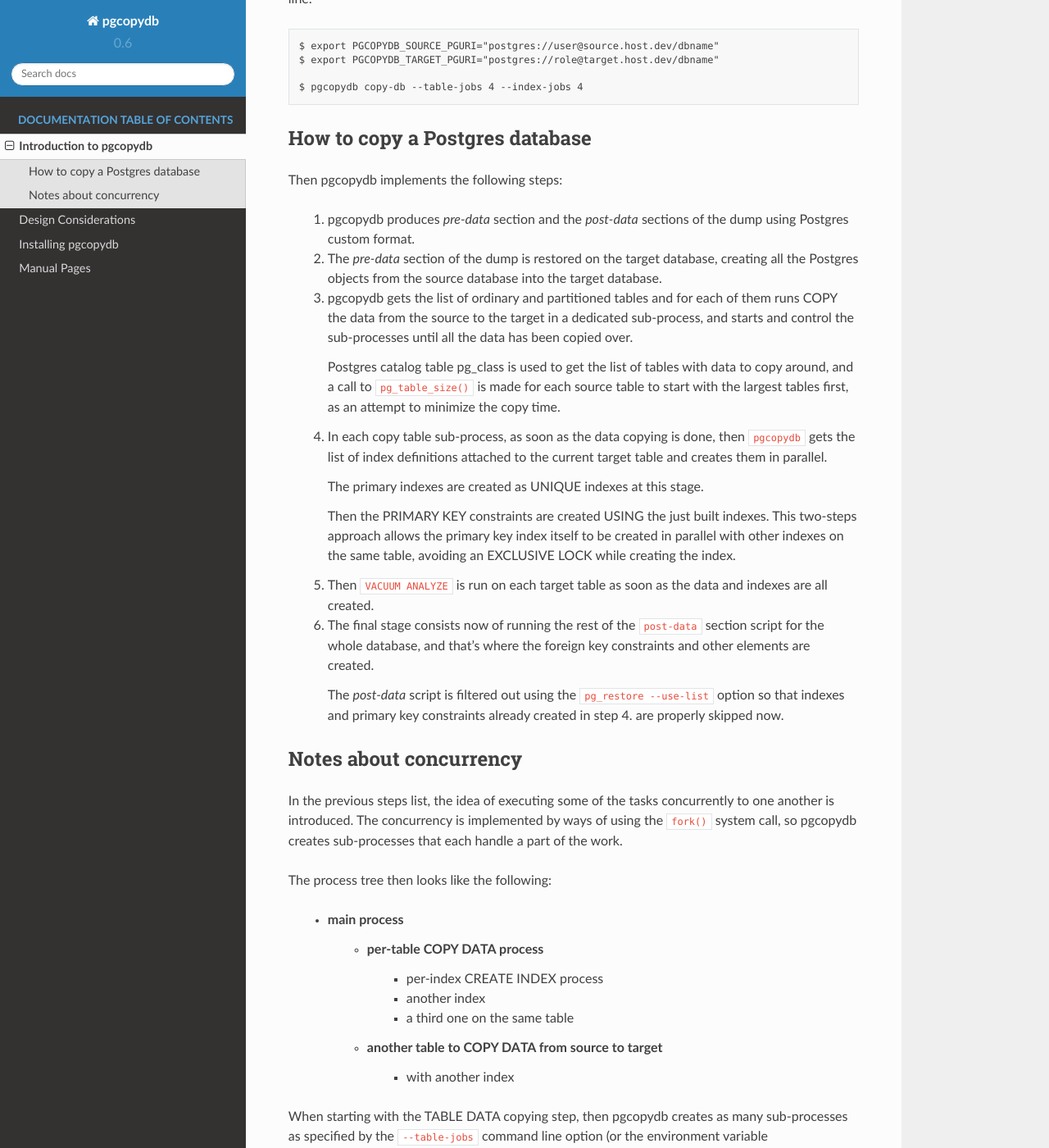
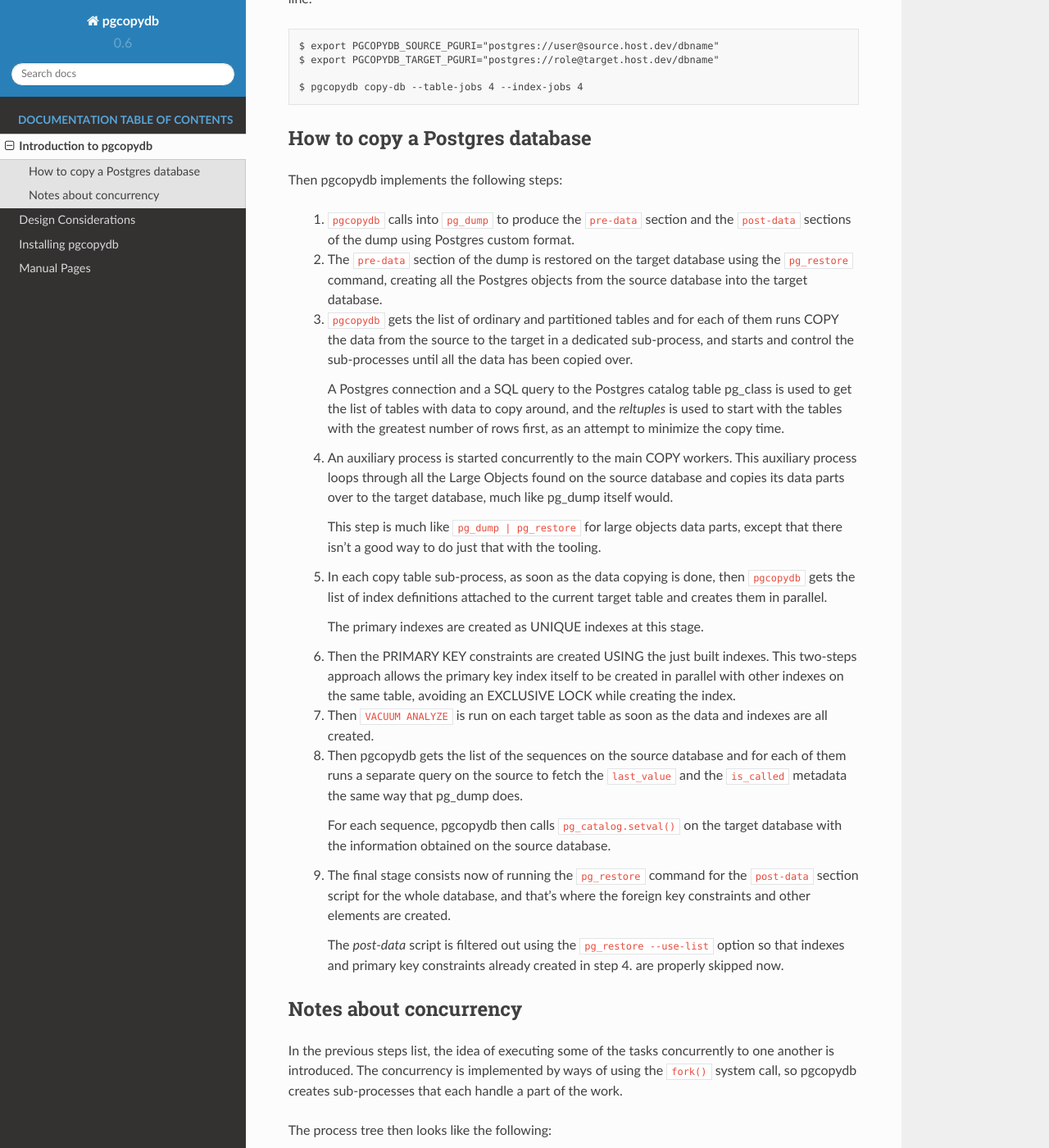
Before and after one commit to dimitri/pgcopydb, a Sphinx documentation site: the page built from docs/intro.rst, in a window 1280 px wide and 1400 px high, scrolled down 321 px. Shown: the whole window at 82% size. Built offline with Sphinx 7.4.7 and the Read the Docs theme 2.0.0, drawn with Linux system fonts in a browser that asks for light colours.

Commit message:
A pass at improving pgcopydb docs.

```diff
--- a/docs/intro.rst
+++ b/docs/intro.rst
@@ -20,40 +20,58 @@ How to copy a Postgres database
 
 Then pgcopydb implements the following steps:
 
-  1. pgcopydb produces *pre-data* section and the *post-data* sections of
-     the dump using Postgres custom format.
+  1. ``pgcopydb`` calls into ``pg_dump`` to produce the ``pre-data`` section
+     and the ``post-data`` sections of the dump using Postgres custom
+     format.
 
-  2. The *pre-data* section of the dump is restored on the target database,
-     creating all the Postgres objects from the source database into the
-     target database.
+  2. The ``pre-data`` section of the dump is restored on the target database
+     using the ``pg_restore`` command, creating all the Postgres objects
+     from the source database into the target database.
 
-  3. pgcopydb gets the list of ordinary and partitioned tables and for each
-     of them runs COPY the data from the source to the target in a dedicated
-     sub-process, and starts and control the sub-processes until all the
-     data has been copied over.
+  3. ``pgcopydb`` gets the list of ordinary and partitioned tables and for
+     each of them runs COPY the data from the source to the target in a
+     dedicated sub-process, and starts and control the sub-processes until
+     all the data has been copied over.
 
-     Postgres catalog table pg_class is used to get the list of tables with
-     data to copy around, and a call to ``pg_table_size()`` is made for each
-     source table to start with the largest tables first, as an attempt to
-     minimize the copy time.
+     A Postgres connection and a SQL query to the Postgres catalog table
+     pg_class is used to get the list of tables with data to copy around,
+     and the `reltuples` is used to start with the tables with the greatest
+     number of rows first, as an attempt to minimize the copy time.
 
-  4. In each copy table sub-process, as soon as the data copying is done,
+  4. An auxiliary process is started concurrently to the main COPY workers.
+     This auxiliary process loops through all the Large Objects found on the
+     source database and copies its data parts over to the target database,
+     much like pg_dump itself would.
+
+     This step is much like ``pg_dump | pg_restore`` for large objects data
+     parts, except that there isn't a good way to do just that with the
+     tooling.
+
+  5. In each copy table sub-process, as soon as the data copying is done,
      then ``pgcopydb`` gets the list of index definitions attached to the
      current target table and creates them in parallel.
 
      The primary indexes are created as UNIQUE indexes at this stage.
 
-     Then the PRIMARY KEY constraints are created USING the just built
+  6. Then the PRIMARY KEY constraints are created USING the just built
      indexes. This two-steps approach allows the primary key index itself to
      be created in parallel with other indexes on the same table, avoiding
      an EXCLUSIVE LOCK while creating the index.
 
-  5. Then ``VACUUM ANALYZE`` is run on each target table as soon as the data
+  7. Then ``VACUUM ANALYZE`` is run on each target table as soon as the data
      and indexes are all created.
 
-  6. The final stage consists now of running the rest of the ``post-data``
-     section script for the whole database, and that's where the foreign key
-     constraints and other elements are created.
+  8. Then pgcopydb gets the list of the sequences on the source database and
+     for each of them runs a separate query on the source to fetch the
+     ``last_value`` and the ``is_called`` metadata the same way that pg_dump
+     does.
+
+     For each sequence, pgcopydb then calls ``pg_catalog.setval()`` on the
+     target database with the information obtained on the source database.
+
+  9. The final stage consists now of running the ``pg_restore`` command for
+     the ``post-data`` section script for the whole database, and that's
+     where the foreign key constraints and other elements are created.
 
      The *post-data* script is filtered out using the ``pg_restore
      --use-list`` option so that indexes and primary key constraints already
```
Also changed, not shown: README.md (+25 -17 lines), docs/ref/pgcopydb_copy-db.rst (+17 -16 lines).
